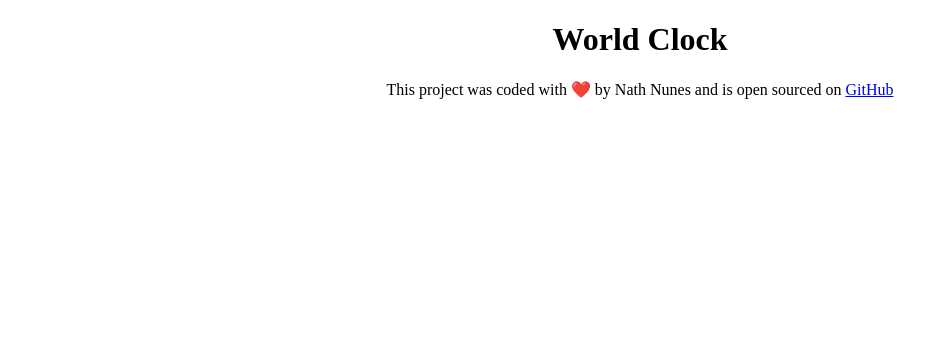
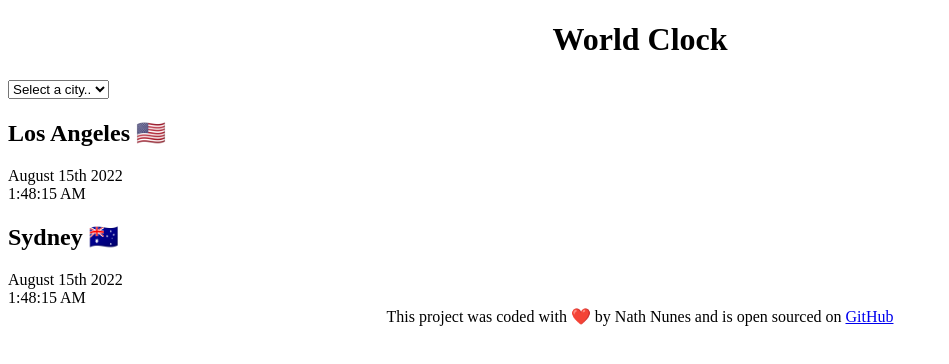
Before and after one commit to nnoliveirah/world-clock, a plain HTML site: page index.html in a window 1280 px wide. Shown: the whole page, without its empty margins (0-949 px from the left). Drawn offline with Linux system fonts and the light colour scheme.

Commit message:
html update

```diff
--- a/index.html
+++ b/index.html
@@ -1,4 +1,4 @@
-<!doctype html>
+<!DOCTYPE html>
 <html lang="en">
   <head>
     <meta charset="UTF-8" />
@@ -8,13 +8,34 @@
     <title>World Clock - Nath Nunes</title>
   </head>
   <body>
-    <h1>World Clock</h1>
-    <footer>
+    <div class="container">
+      <h1>World Clock</h1>
+
+      <select>
+        <option value="">Select a city..</option>
+        <option value="">London</option>
+        <option value="">New York</option>
+        <option value="">Auckland</option>
+      </select>
+
+      <div class="city">
+        <h2>Los Angeles 🇺🇸</h2>
+        <div class="date">August 15th 2022</div>
+        <div class="time">1:48:15 AM</div>
+      </div>
+      <div class="city">
+        <h2>Sydney 🇦🇺</h2>
+        <div class="date">August 15th 2022</div>
+        <div class="time">1:48:15 AM</div>
+      </div>
+    </div>
+   <footer>
       This project was coded with ❤️ by Nath Nunes and is open sourced on
       <a href="https://github.com/nnoliveirah/world-clock" target="_blank">
         GitHub
       </a>
     </footer>
+    </footer>
     <script src="src/index.js"></script>
   </body>
 </html>
```
